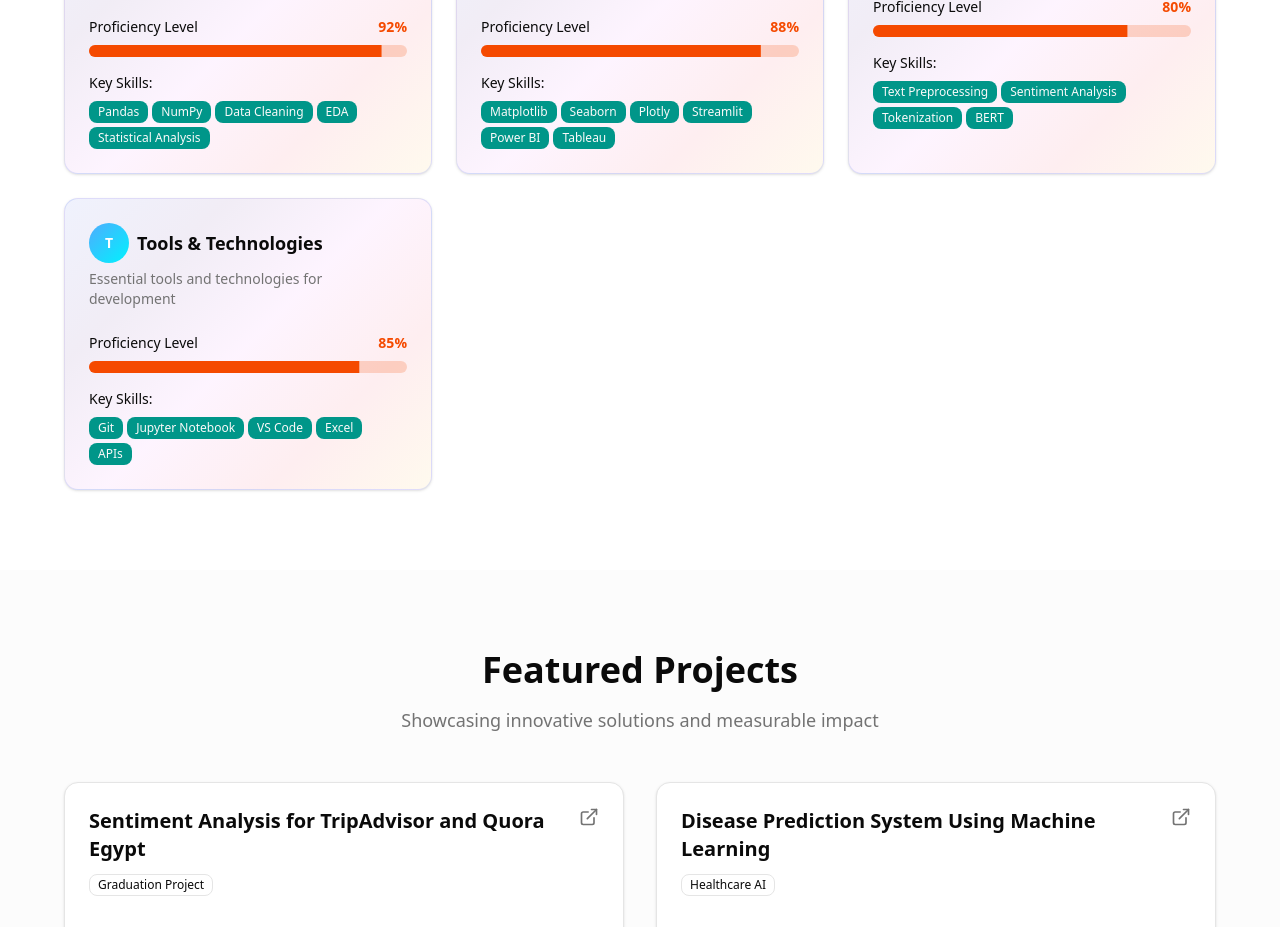
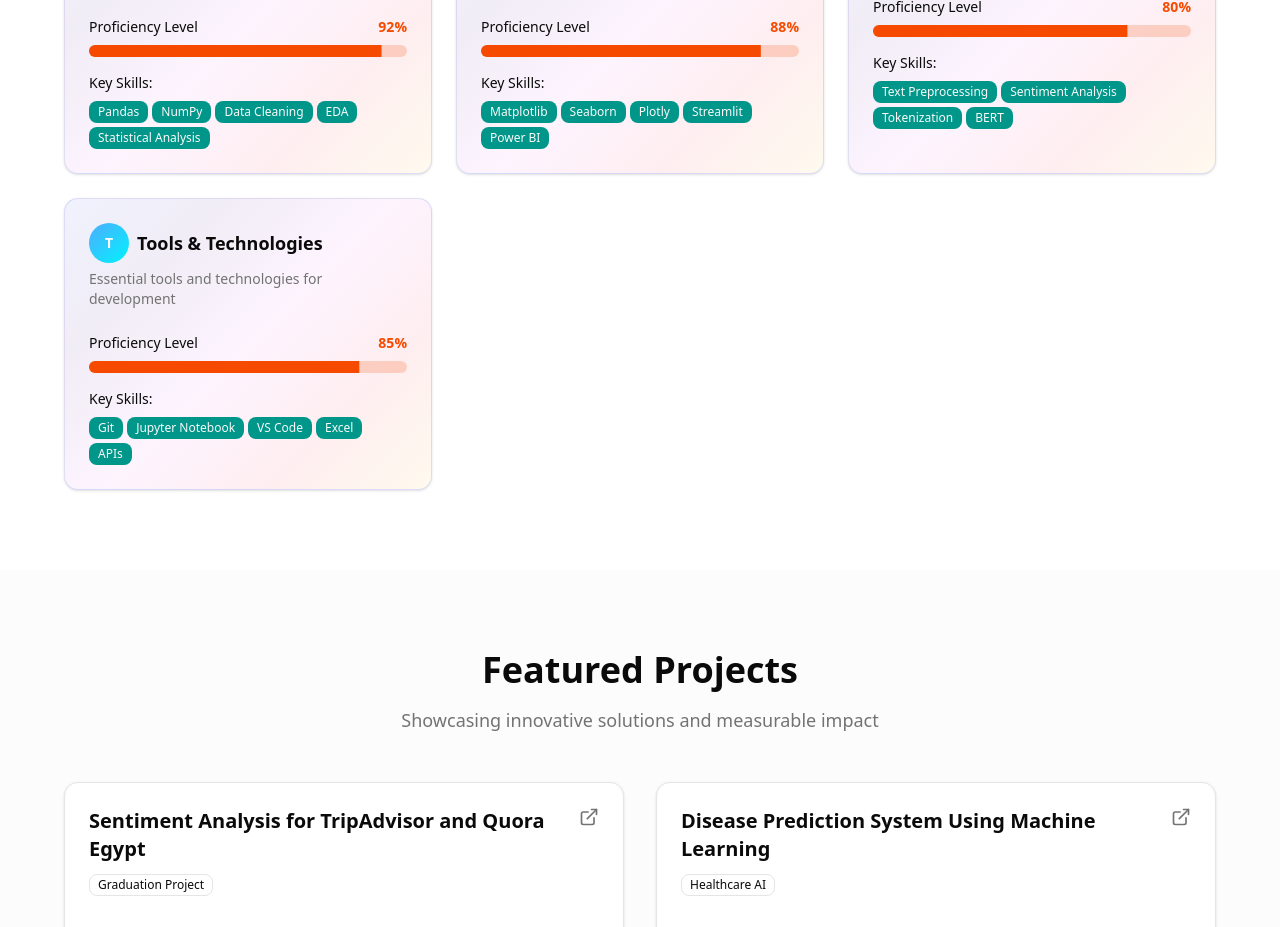
Before and after one commit to Mosapmohamd/mosap-abdelghany, a Next.js app: page / in a window 1280 px wide. Shown: the part 2100-3027 px from the top of the page. Built offline with nearby package versions, Linux system fonts and the light colour scheme.

Commit message:
Update page.tsx

```diff
--- a/src/app/page.tsx
+++ b/src/app/page.tsx
@@ -82,7 +82,7 @@ export default function Portfolio() {
     },
     {
       category: "Data Visualization",
-      items: ["Matplotlib", "Seaborn", "Plotly", "Streamlit", "Power BI", "Tableau"],
+      items: ["Matplotlib", "Seaborn", "Plotly", "Streamlit", "Power BI"],
       level: 88,
       description: "Creating compelling visualizations and interactive dashboards"
     },
```
